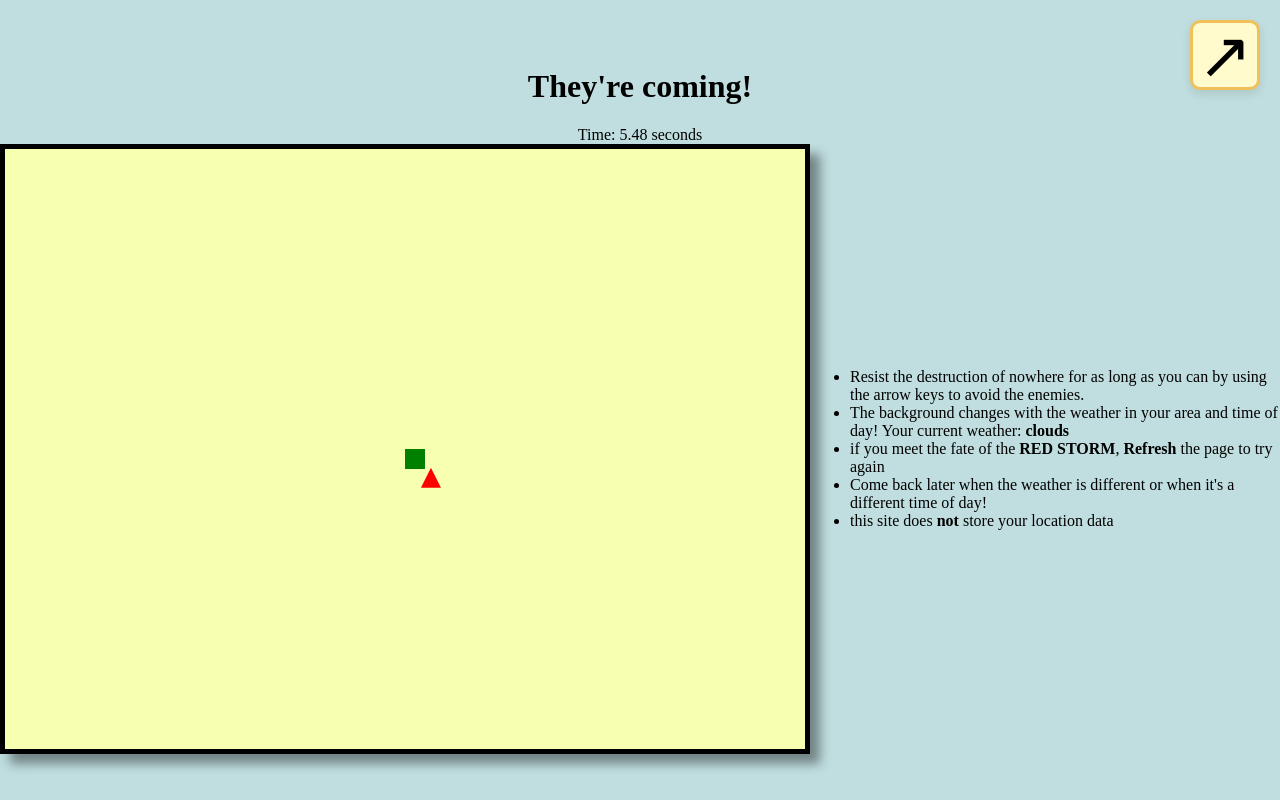
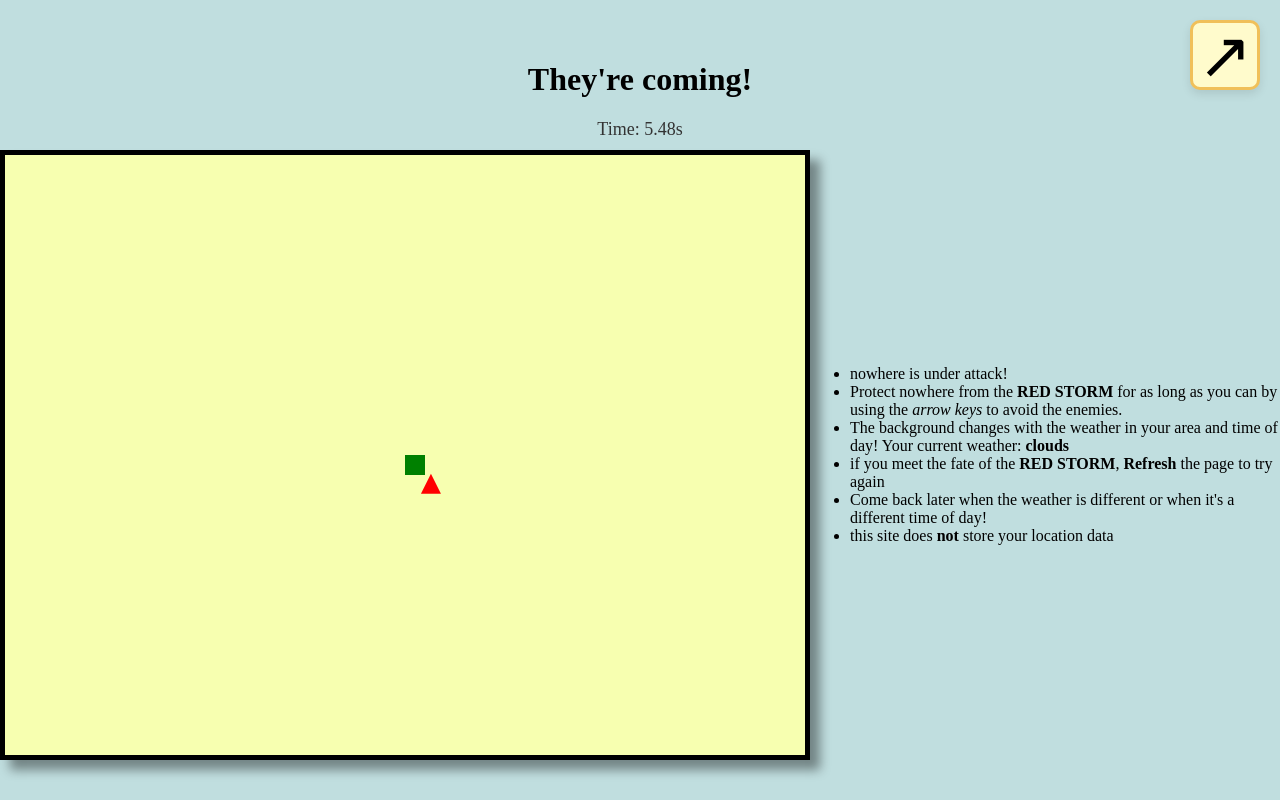
Before and after one commit to Bed-e/-BA320-React-App-Game, a React (Vite) app: page / in a window 1280 px wide. Built offline with nearby package versions, Linux system fonts and the light colour scheme; no server answers.

Commit message:
night mode, and changed description wording

```diff
--- a/src/App.css
+++ b/src/App.css
@@ -93,6 +93,10 @@ html {
 .center .description {
   flex-grow: 1; /* Allow the description to take up the remaining space */
   padding-left: 20px; /* Optional: Adds space between the canvas and description */
-  max-width: 300px; /* Optional: Limits the maximum width of the description */
+  max-width: 300px;
   box-sizing: border-box; /* Ensures padding is included in the element's total width */
 }
+
+.night-mode * {
+  color: white; /* Make all text white in night mode */
+}
--- a/src/App.jsx
+++ b/src/App.jsx
@@ -9,7 +9,7 @@ import Description from "./Components/Description";
 function App() {
   const [time, setTime] = useState(0);
   const [isPlaying, setIsPlaying] = useState(true);
-  const [location, setLocation] = useState(null); // Initialize as null
+  const [location, setLocation] = useState(null);
   const [weather, setWeather] = useState("clouds");
   const [nightMode, setNightMode] = useState(false);
   const [city, setCity] = useState("nowhere");
@@ -119,7 +119,7 @@ function App() {
   };
 
   return (
-    <div className={` body ${weather} ${nightMode ? "night-mode" : ""}`}>
+    <div className={` body  ${weather} ${nightMode ? "night-mode" : ""}`}>
       <TopTitle />
       <Timer
         time={time}
--- a/src/Components/Description.jsx
+++ b/src/Components/Description.jsx
@@ -3,9 +3,10 @@ import React from "react";
 function Description({ city, weather }) {
   return (
     <ul>
+      <li>{city} is under attack!</li>
       <li>
-        Resist the destruction of {city} for as long as you can by using the
-        arrow keys to avoid the enemies.
+        Protect {city} from the <strong>RED STORM</strong> for as long as you
+        can by using the <em>arrow keys </em>to avoid the enemies.
       </li>
       <li>
         The background changes with the weather in your area and time of day!
--- a/src/Components/Timer.jsx
+++ b/src/Components/Timer.jsx
@@ -1,9 +1,13 @@
 import React from "react";
 
-const Timer = ({ time, isPlaying }) => {
-  const displayTime = isPlaying ? time.toFixed(2) : time.toFixed(2);
-
-  return <div>Time: {displayTime} seconds</div>;
-};
+function Timer({ time, isPlaying, className }) {
+  return (
+    <div className={`timer ${className}`}>
+      {isPlaying
+        ? `Time: ${time.toFixed(2)}s`
+        : `YOU LASTED: ${time.toFixed(2)}s`}
+    </div>
+  );
+}
 
 export default Timer;
```
